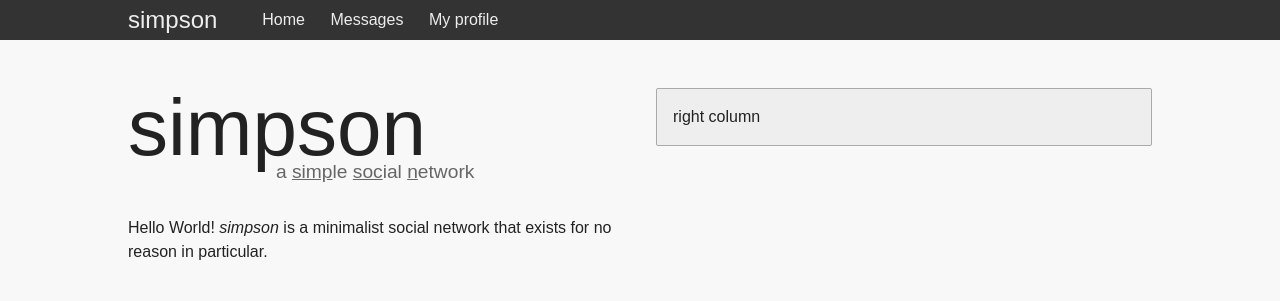
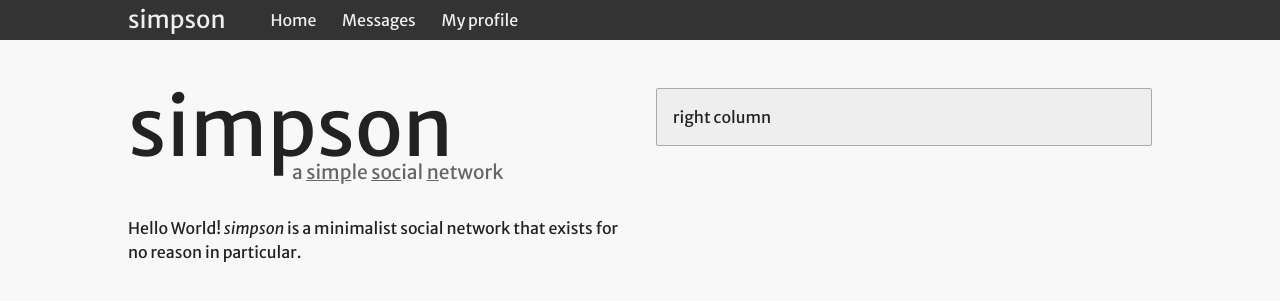
Before and after one commit to vvye/simpson, a PHP site: page / in a window 1280 px wide. Shown: the top 301 px of the page. Run offline with PHP 8.4, Linux system fonts and the light colour scheme.

Commit message:
Change font

```diff
--- a/css/main.css
+++ b/css/main.css
@@ -4,7 +4,7 @@
 }
 
 body {
-    font: 1rem/150% sans-serif;
+    font: 1rem/150% 'Merriweather Sans', sans-serif;;
     background: #f8f8f8;
     color: #222;
 }
@@ -60,7 +60,7 @@ h1 {
 h1 + p {
     position: relative;
     top: -1.5rem;
-    left: 9.25rem;
+    left: 10.25rem;
     color: #666;
     font-size: 1.2rem;
 }
--- a/index.php
+++ b/index.php
@@ -17,7 +17,8 @@
 		<meta charset="utf-8" />
 		<meta name="viewport" content="width=device-width, initial-scale=1" />
 		<title>simpson</title>
-		<link rel="stylesheet" type="text/css" href="css/main.css">
+		<link rel="stylesheet" type="text/css" href="css/main.css" />
+		<link rel="stylesheet" href="https://fonts.googleapis.com/css?family=Merriweather+Sans:400,400i,700" />
 	</head>
 	<body>
 
```
